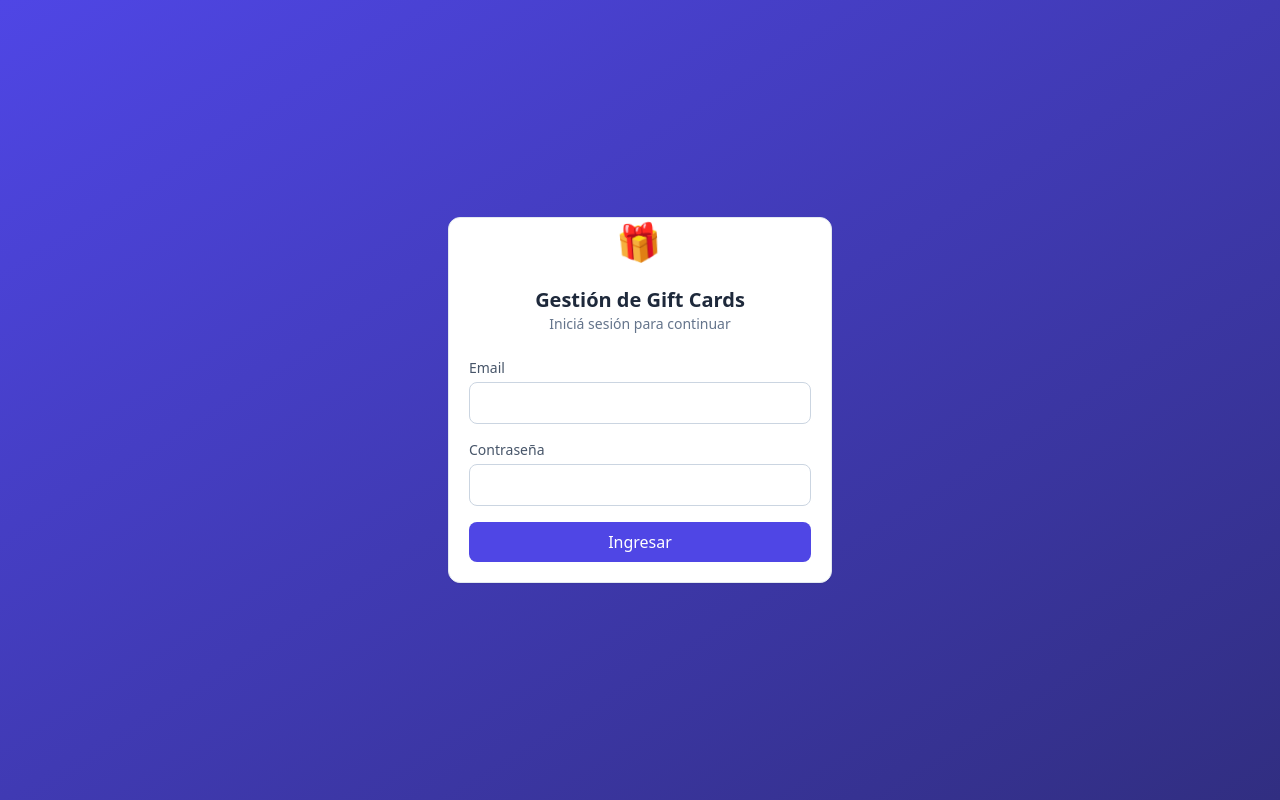
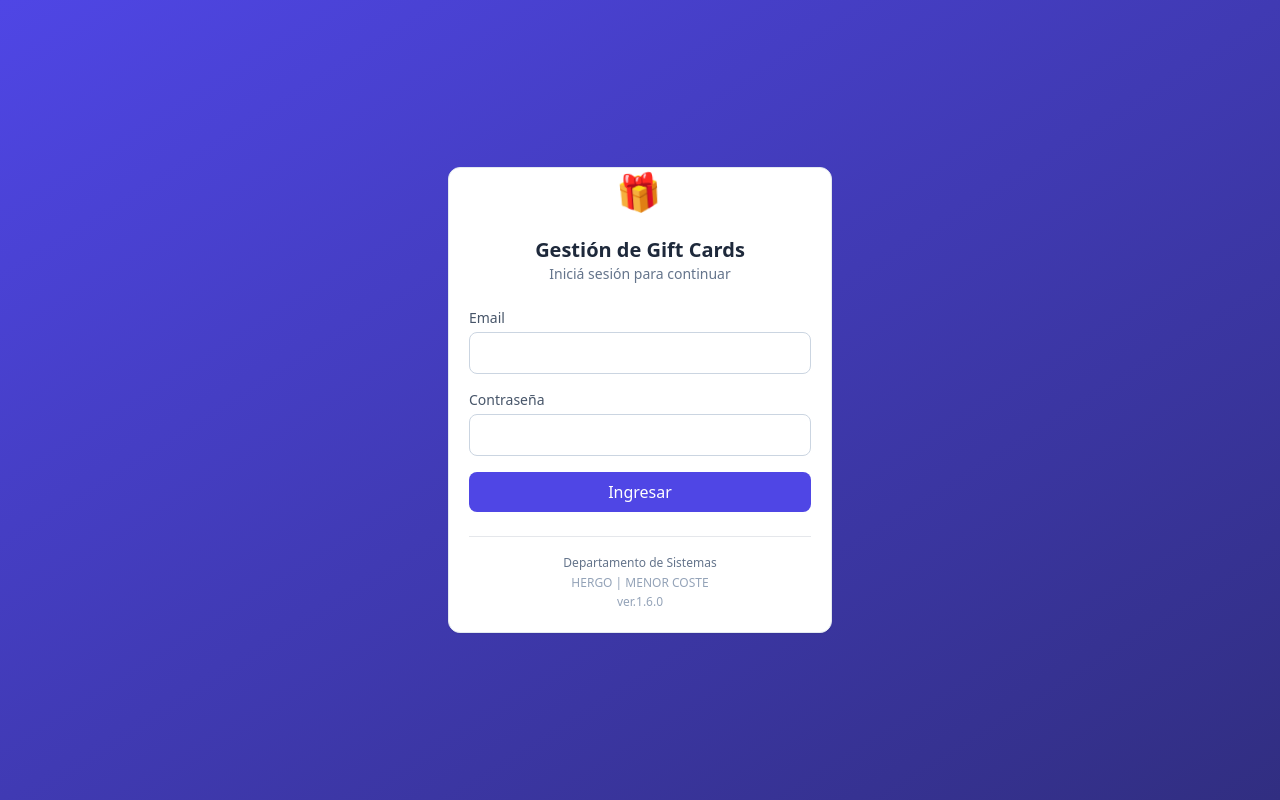
Before and after one commit to Gonchix07/giftcards-app, a React (Vite) app: page /login in a window 1280 px wide. Built offline with nearby package versions, Linux system fonts and the light colour scheme; no server answers.

Commit message:
Leyenda Login

```diff
--- a/src/pages/Login.jsx
+++ b/src/pages/Login.jsx
@@ -62,6 +62,12 @@ export default function Login() {
             {loading ? 'Ingresando…' : 'Ingresar'}
           </Button>
         </form>
+
+        <div className="mt-6 pt-4 border-t text-center text-xs text-slate-400 leading-relaxed">
+          <p className="font-medium text-slate-500">Departamento de Sistemas</p>
+          <p>HERGO | MENOR COSTE</p>
+          <p>ver.1.6.0</p>
+        </div>
       </Card>
     </div>
   )
```
